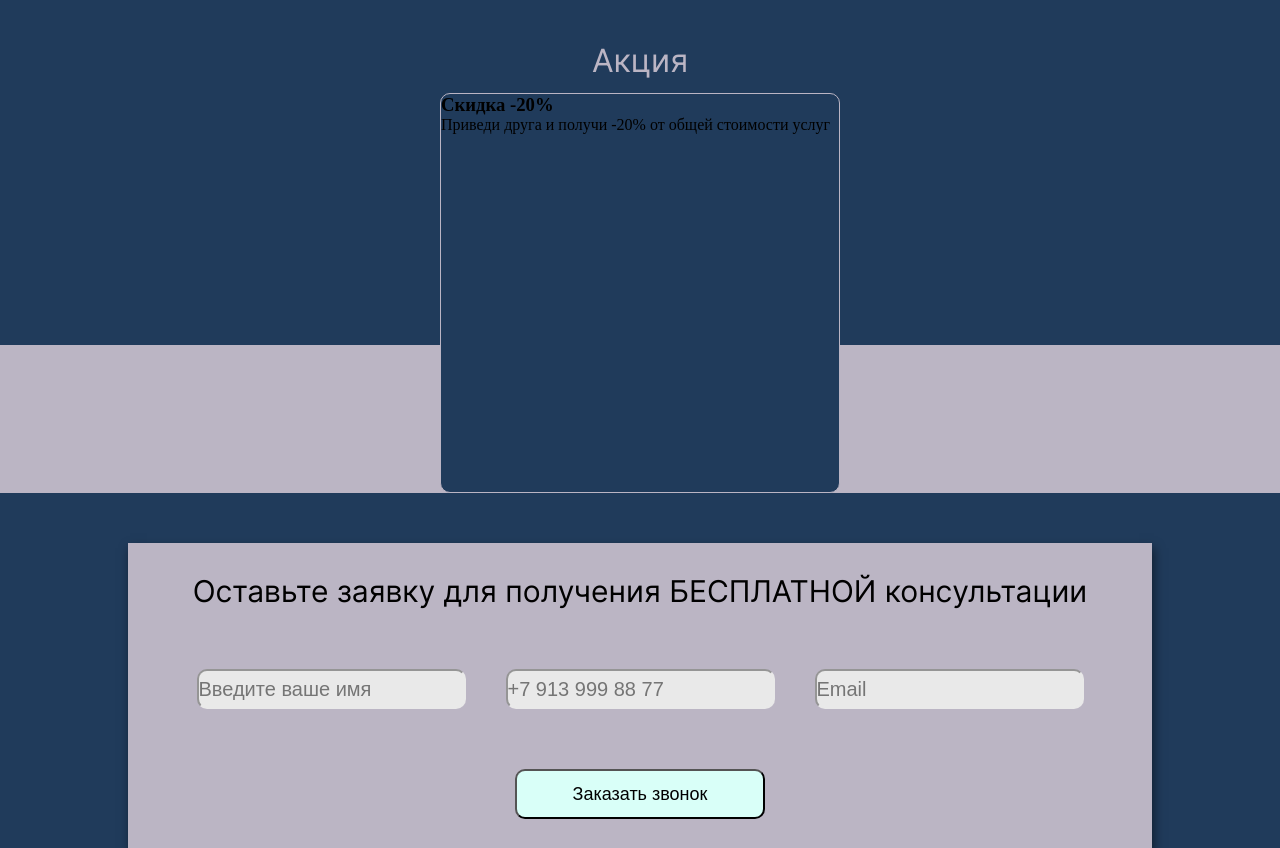
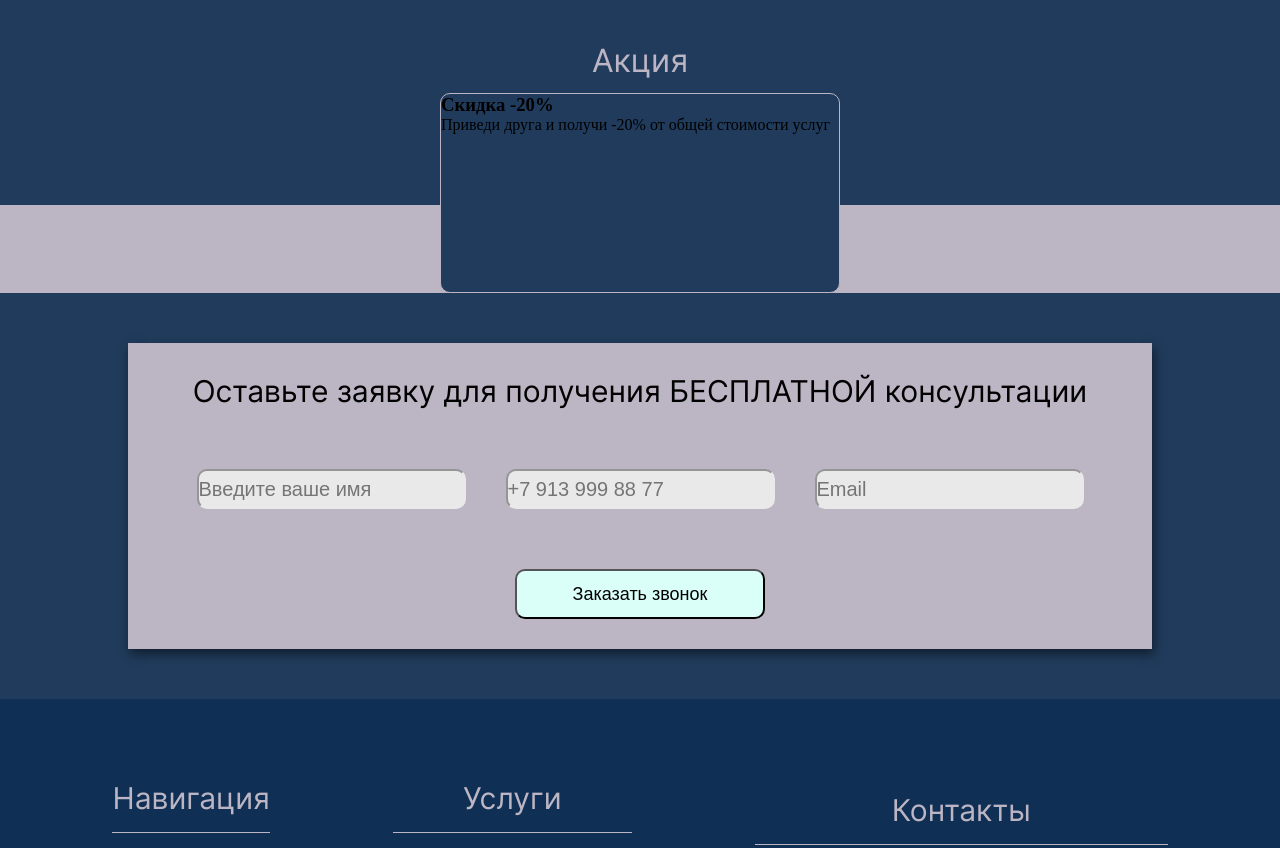
Before and after one commit to ruslan2570/BuhCompany59, a PHP site: page /prices.html in a window 1280 px wide. Shown: the part 1189-2037 px from the top of the page. Run offline with PHP 8.4, Linux system fonts and the light colour scheme.

Commit message:
Update style.css

```diff
--- a/css/style.css
+++ b/css/style.css
@@ -312,7 +312,7 @@
     border: 1px solid #BBB5C4;
     border-radius: 10px;
     width: 400px;
-    height: 400px;
+    height: 200px;
 
 }
 
```
